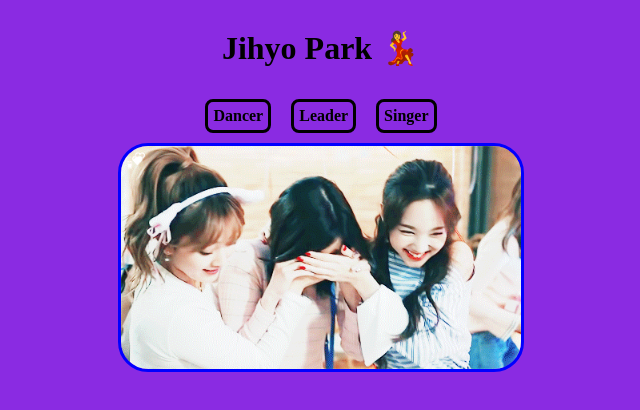
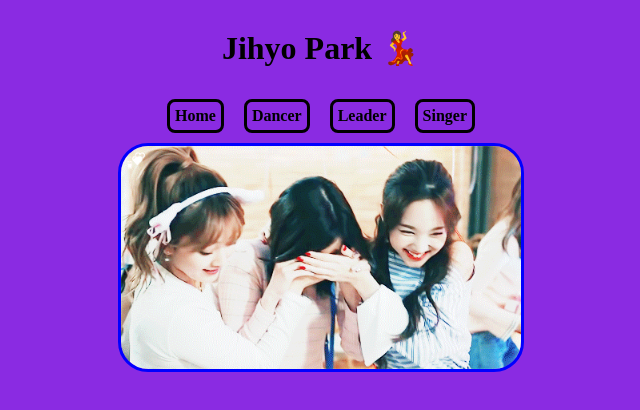
Before and after one commit to aeoteng/aeoteng.github.io, a plain HTML site: page leader.html in a window 1280 px wide. Shown: the whole page, without its empty margins (319-959 px from the left). Drawn offline with Linux system fonts and the light colour scheme.

Commit message:
Update leader.html

```diff
--- a/leader.html
+++ b/leader.html
@@ -12,6 +12,7 @@
                 <h1 class="heading-h1">Jihyo Park 💃</h1>
             </div>
             <div class="anchor-wrapper">
+                <a class="anch" href="./index.html">Home</a>
                 <a class="anch" href="./dancer.html">Dancer</a>
                 <a class="anch" href="./leader.html">Leader</a>
                 <a class="anch" href="./singer.html">Singer</a>
```
